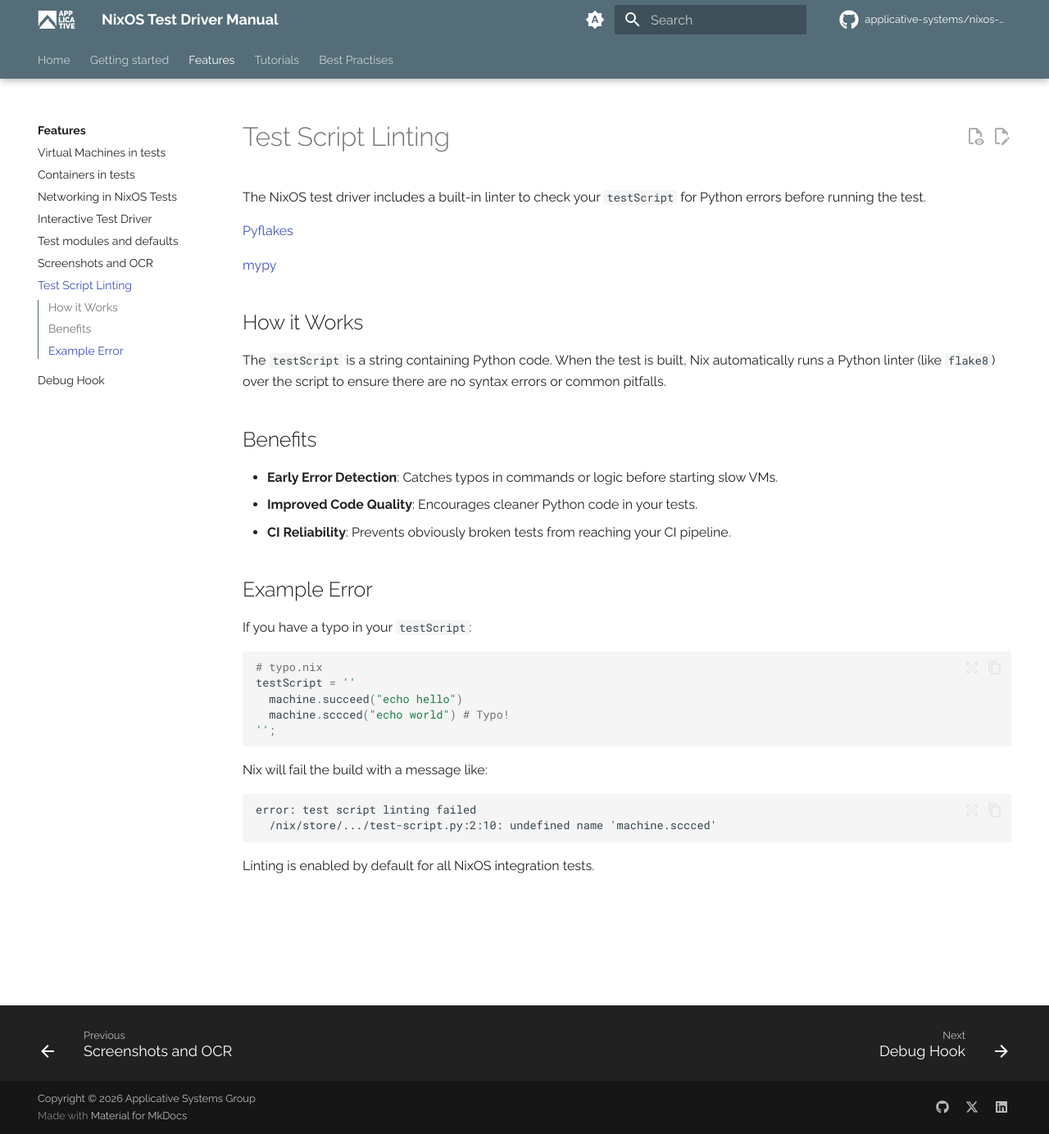
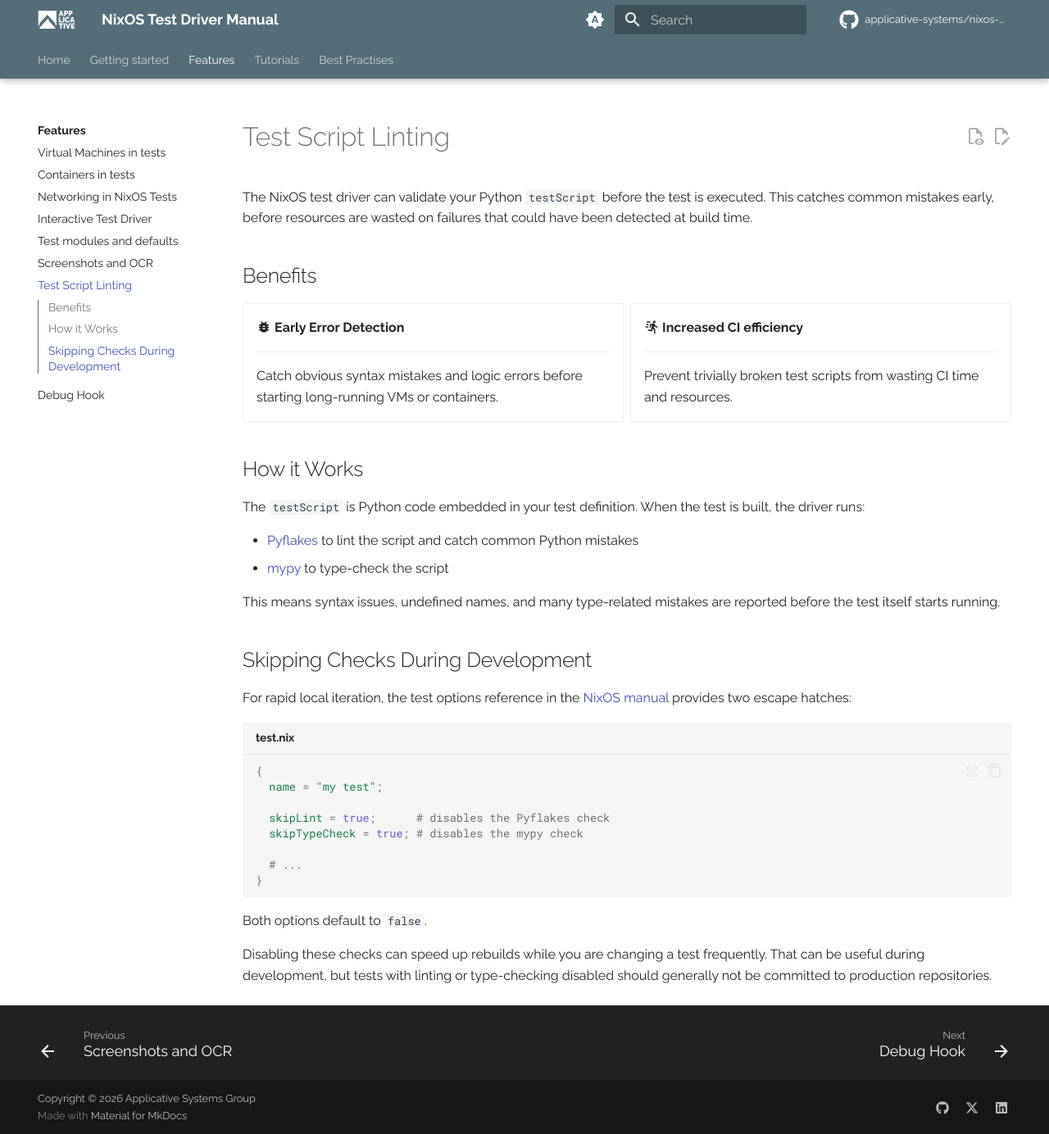
Before and after one commit to applicative-systems/nixos-test-driver-manual, an MkDocs documentation site: the page built from docs/features/linting.md, in a window 1280 px wide and 1384 px high. Shown: the whole window at 82% size. Built offline with MkDocs 1.6.1 and Material for MkDocs 9.7.7, drawn with Linux system fonts in a browser that asks for light colours; comment, search, counter and statistics services are not loaded.

Commit message:
finish linting section

````diff
--- a/docs/features/linting.md
+++ b/docs/features/linting.md
@@ -1,39 +1,56 @@
 # Test Script Linting
 
-The NixOS test driver includes a built-in linter to check your `testScript` for Python errors before running the test.
+The NixOS test driver can validate your Python `testScript` before the test is executed.
+This catches common mistakes early, before resources are wasted on failures that could have been detected at build time.
 
-[Pyflakes](https://pypi.org/project/pyflakes/)
+## Benefits
 
-[mypy](https://www.mypy-lang.org/)
+<!-- prettier-ignore-start -->
+
+<div class="grid cards" markdown>
+
+-   :material-bug: **Early Error Detection**
+
+    ---
+
+    Catch obvious syntax mistakes and logic errors before starting long-running VMs or containers.
+
+-   :material-run-fast: **Increased CI efficiency**
+
+    ---
+
+    Prevent trivially broken test scripts from wasting CI time and resources.
+
+</div>
+
+<!-- prettier-ignore-end -->
 
 ## How it Works
 
-The `testScript` is a string containing Python code.
-When the test is built, Nix automatically runs a Python linter (like `flake8`) over the script to ensure there are no syntax errors or common pitfalls.
+The `testScript` is Python code embedded in your test definition.
+When the test is built, the driver runs:
 
-## Benefits
+- [Pyflakes](https://pypi.org/project/pyflakes/) to lint the script and catch common Python mistakes
+- [mypy](https://www.mypy-lang.org/) to type-check the script
 
-- **Early Error Detection**: Catches typos in commands or logic before starting slow VMs.
-- **Improved Code Quality**: Encourages cleaner Python code in your tests.
-- **CI Reliability**: Prevents obviously broken tests from reaching your CI pipeline.
+This means syntax issues, undefined names, and many type-related mistakes are reported before the test itself starts running.
 
-## Example Error
+## Skipping Checks During Development
 
-If you have a typo in your `testScript`:
+For rapid local iteration, the test options reference in the [NixOS manual](https://nixos.org/manual/nixos/stable/#sec-test-options-reference) provides two escape hatches:
 
-```python
-# typo.nix
-testScript = ''
-  machine.succeed("echo hello")
-  machine.sccced("echo world") # Typo!
-'';
+```nix title="test.nix"
+{
+  name = "my test";
+
+  skipLint = true;      # disables the Pyflakes check
+  skipTypeCheck = true; # disables the mypy check
+
+  # ...
+}
 ```
 
-Nix will fail the build with a message like:
+Both options default to `false`.
 
-```text
-error: test script linting failed
-  /nix/store/.../test-script.py:2:10: undefined name 'machine.sccced'
-```
-
-Linting is enabled by default for all NixOS integration tests.
+Disabling these checks can speed up rebuilds while you are changing a test frequently.
+That can be useful during development, but tests with linting or type-checking disabled should generally not be committed to production repositories.
````
